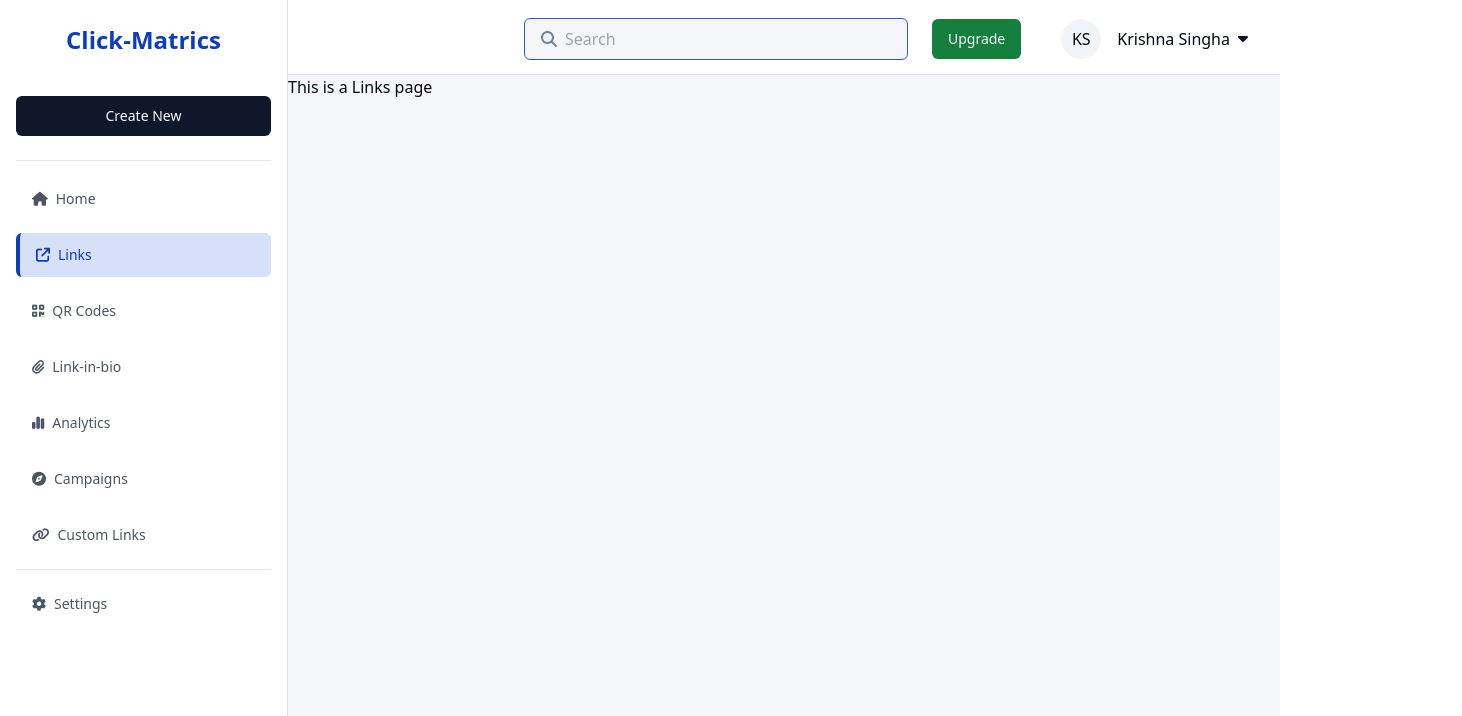
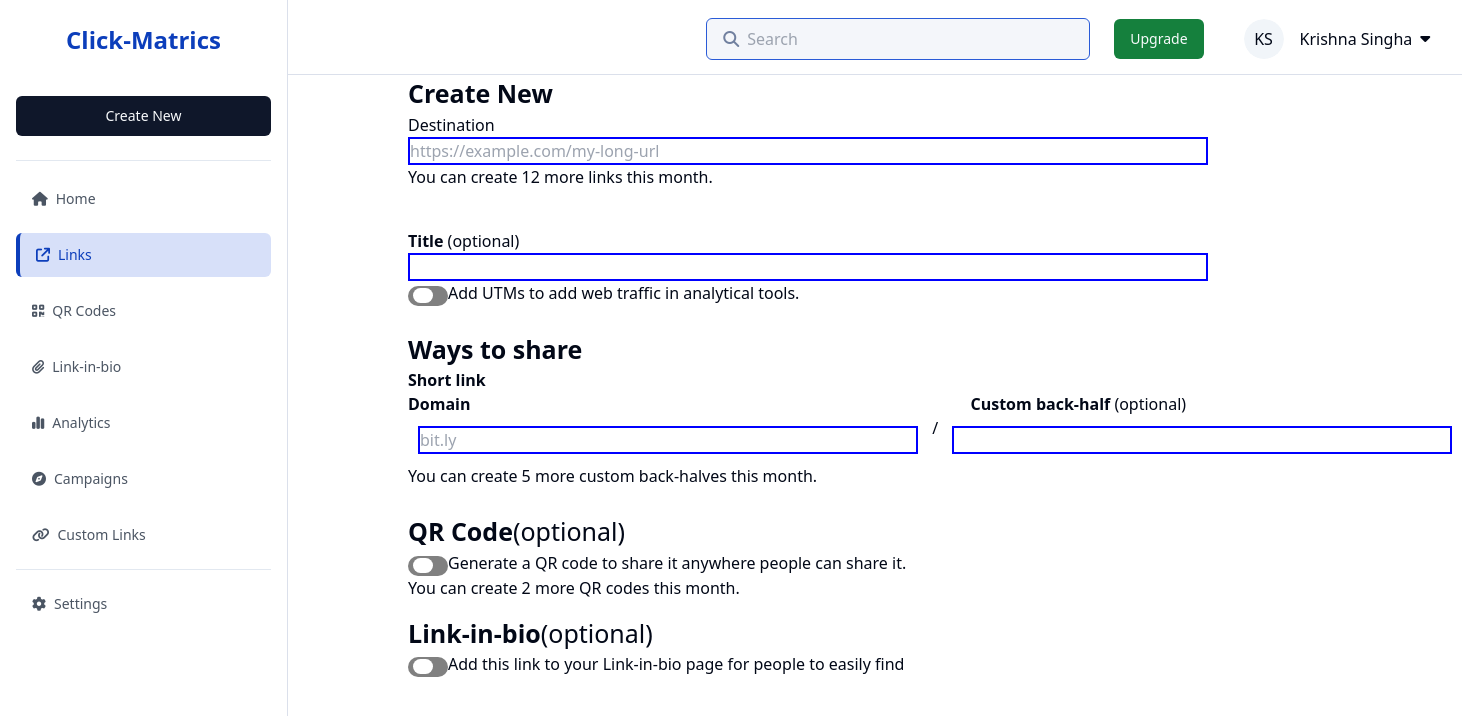
Before and after one commit to oxiton-foundation/click-metrics, a React (Vite) app in the folder client/: page /links in a window 1280 px wide. Shown: the top 716 px of the page, 1462 px wide, since content can reach past the window. Built offline with nearby package versions, Linux system fonts and the light colour scheme.

Commit message:
Links page frontend designed

```diff
--- a/client/src/components/pages/links.tsx
+++ b/client/src/components/pages/links.tsx
@@ -1,7 +1,15 @@
+import Linkscontent from './linkscontent';
+import './style.css'
+
+
+
 const Links = () => {
+
     return (
-        <div className="bg-[#f4f6fa] w-full h-full">
-            <h1>This is a Links page</h1>
+        <div style={{marginLeft:"120px"}}>
+        <div className="bg-[#fff] w-full h-full">
+            <Linkscontent />
+        </div>
         </div>
     );
 }
--- /dev/null
+++ b/client/src/components/pages/linkscontent.tsx
@@ -0,0 +1,83 @@
+import React from 'react'
+import { useState } from 'react';
+import './style.css'
+// Function to validate URL syntax
+const isValidURL = (url: string): boolean => {
+    const urlPattern = new RegExp(
+        '^(https?:\\/\\/)?' + // protocol
+        '((([a-z\\d]([a-z\\d-]*[a-z\\d])*)\\.?)+[a-z]{2,}|' + // domain name
+        '((\\d{1,3}\\.){3}\\d{1,3}))' + // OR ip (v4) address
+        '(\\:\\d+)?' + // port
+        '(\\/[-a-z\\d%_.~+]*)*' + // path
+        '(\\?[;&a-z\\d%_.~+=-]*)?' + // query string
+        '(\\#[-a-z\\d_]*)?$', 'i' // fragment locator
+    );
+    return !!urlPattern.test(url);
+};
+const Linkscontent:React.FC = () => {
+    const [inputValue, setInputValue] = useState<string>('');
+    const [isValid, setIsValid] = useState<boolean>(true);
+
+    const handleChange = (event: React.ChangeEvent<HTMLInputElement>) => {
+        const value = event.target.value;
+        setInputValue(value);
+        setIsValid(isValidURL(value));
+    };
+  return (
+    <>
+
+    <div>
+                <h1 style={{fontSize:"25px"}}><b>Create New</b></h1>
+                <label htmlFor="inputField">Destination</label><br></br>
+                <input
+                    type="text"
+                    id="inputField"
+                    value={inputValue}
+                    onChange={handleChange}
+                    placeholder='https://example.com/my-long-url'
+                    style={{ borderColor: isValid ? 'blue' : 'red', width: "800px", border: "2px solid blue" }}
+                />
+                {!isValid && <span style={{ color: 'red' }}>Invalid URL format</span>}
+                <br />
+                <span>You can create 12 more links this month.</span>
+            </div>
+            <div style={{marginTop:"40px"}}>
+            <label htmlFor='title'><b>Title</b> (optional)</label><br></br>
+            <input type='text' id='title' value={inputValue} onChange={handleChange} style={{ border: "2px solid blue", width: "800px" }} />
+            <div style={{ display: "flex", flexDirection: "row" }}>
+                <input type="checkbox" id="switch1" /><label id='lab' htmlFor="switch1">Add UTMs to add web traffic in analytical tools.</label>
+                <p>Add UTMs to add web traffic in analytical tools.</p></div>
+            </div>
+            <h1 style={{fontSize:"25px",marginTop:"25px"}}><b>Ways to share</b></h1><h3><b>Short link</b></h3>
+            <div style={{ display: "flex", flexDirection: "row" }}>
+                <label htmlFor='domain'><b>Domain</b></label><br></br>
+                <label htmlFor='custom' style={{ marginLeft: "500px" }}><b>Custom back-half</b> (optional)</label><br></br>
+            </div>
+            <div style={{ display: "flex", flexDirection: "row" }}>
+
+                <input type='text' id='domain' value={inputValue} onChange={handleChange} placeholder='bit.ly' style={{ border: "2px solid blue", width: "500px",margin:"10px" }} />&#160;/&#160;
+
+                <input type='text' id='custom' value={inputValue} onChange={handleChange} style={{ border: "2px solid blue", width: "500px",margin:"10px" }} />
+            </div>
+            <p>You can create 5 more custom back-halves this month.</p>
+
+            <h1 style={{fontSize:"25px",marginTop:"25px"}}><b>QR Code</b>(optional)</h1>
+            <div style={{ display: "flex", flexDirection: "row" }}>
+                <input type="checkbox" id="switch2" /><label id='lab' htmlFor="switch2">Generate a QR code to share it anywhere people can share it.</label>
+                <span>Generate a QR code to share it anywhere people can share it.</span>
+            </div>
+                <span>You can create 2 more QR codes this month.</span>
+
+            <div style={{marginTop:"15px"}}>
+                <h1 style={{fontSize:"25px"}}><b>Link-in-bio</b>(optional)</h1>
+                <div style={{ display: "flex", flexDirection: "row" }}>
+                <input type="checkbox" id="switch3" /><label id='lab' htmlFor="switch3">Add this link in your link-in-bio page</label>
+                <p>Add this link to your Link-in-bio page for people to easily find</p></div>
+            </div>
+
+
+    </>
+  )
+}
+
+export default Linkscontent;
--- a/client/src/components/pages/style.css
+++ b/client/src/components/pages/style.css
@@ -110,3 +110,47 @@
     background-color: blue;
     color: white;
   }
+
+
+  #switch1,#switch2,#switch3 {
+    height: 0;
+    width: 0;
+    visibility: hidden;
+  }
+
+  #lab {
+    cursor: pointer;
+    text-indent: -9999px;
+    margin-top: 5px;
+    width: 40px;
+    height: 20px;
+    background: grey;
+    display: block;
+    border-radius: 100px;
+    position: relative;
+  }
+
+  #lab:after {
+    content: '';
+    position: absolute;
+    top: 2px;
+    left: 5px;
+    width: 20px;
+    height: 15px;
+    background: #fff;
+    border-radius: 90px;
+    transition: 0.3s;
+  }
+
+  #switch1:checked + #lab,#switch2:checked + #lab,#switch3:checked + #lab {
+    background: #bada55;
+  }
+
+  #switch1:checked + #lab:after,#switch2:checked + #lab:after,#switch3:checked + #lab:after {
+    left: calc(100% - 5px);
+    transform: translateX(-100%);
+  }
+
+  #lab:active:after {
+    width: 20px;
+  }
```
